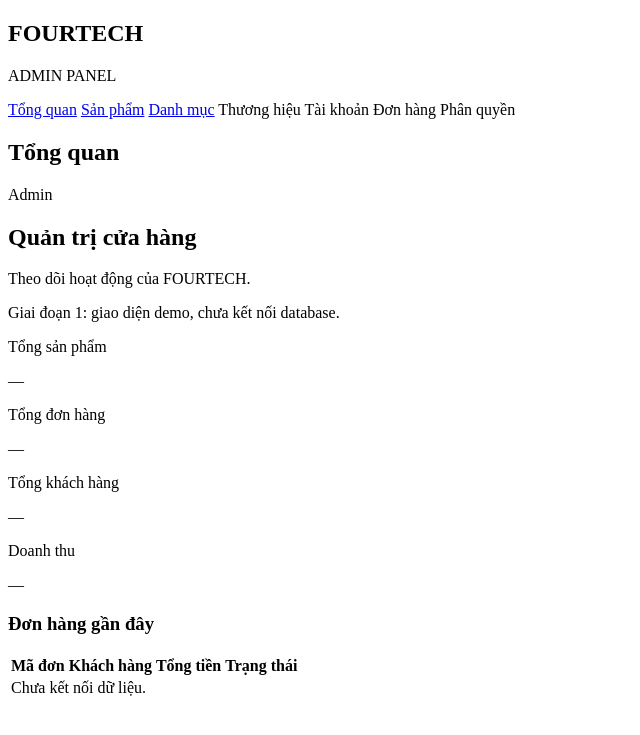
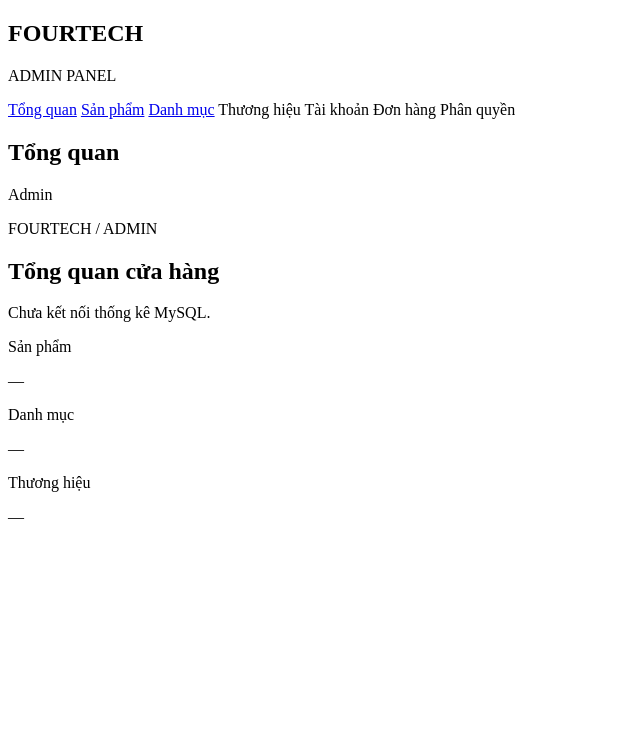
Before and after one commit to minzhoo2206-alt/DuAn_1_nhom4, a PHP site: page /dashboard.php in a window 1280 px wide. Shown: the top 735 px of the page, without its empty margins (0-640 px from the left). Run offline with PHP 8.4, Linux system fonts and the light colour scheme.

Commit message:
fix(admin): integrate dashboard with MySQL statistics

```diff
--- a/app/Services/Admin/RbacAdminService.php
+++ b/app/Services/Admin/RbacAdminService.php
@@ -20,6 +20,7 @@ final class RbacAdminService
     }
     public static function routePermission(string $path,string $method): ?string
     {
+        if (in_array($path, ['/admin', '/admin/dashboard'], true)) return $method === 'GET' ? self::READ : null;
         if (preg_match('~^/admin/(products|categories|brands)(?:/|$)~D',$path)) {
             return $method==='GET' && !preg_match('~/(create|edit)$~D',$path) ? self::READ : self::WRITE;
         }
--- a/resources/views/admin/dashboard.php
+++ b/resources/views/admin/dashboard.php
@@ -1,102 +1,42 @@
 <?php
-
+declare(strict_types=1);
+/** @var array $dashboard */
 $pageTitle = 'Tổng quan';
-
-$stats = [
-    ['label' => 'Tổng sản phẩm', 'value' => '—'],
-    ['label' => 'Tổng đơn hàng', 'value' => '—'],
-    ['label' => 'Tổng khách hàng', 'value' => '—'],
-    ['label' => 'Doanh thu', 'value' => '—'],
-];
-
+// Keep old demo usable outside the local MySQL router; never show fake totals.
+$live = isset($dashboard);
+$stats = $dashboard['stats'] ?? ['Sản phẩm'=>'—','Danh mục'=>'—','Thương hiệu'=>'—'];
+$orders = $dashboard['orders'] ?? [];
+$canOrders = $dashboard['canOrders'] ?? false;
+$e = static fn($value): string => htmlspecialchars((string)$value, ENT_QUOTES | ENT_SUBSTITUTE, 'UTF-8');
 ob_start();
-
 ?>
-
-<section>
-
-    <h2 class="text-2xl font-bold">
-        Quản trị cửa hàng
-    </h2>
-
-    <p class="mt-1 text-slate-500">
-        Theo dõi hoạt động của FOURTECH.
-    </p>
-
-    <p class="my-5 rounded-lg border border-blue-200 bg-blue-50 p-3 text-sm text-blue-800">
-        Giai đoạn 1: giao diện demo, chưa kết nối database.
-    </p>
-
-    <!-- Các ô thống kê -->
-
+<section class="space-y-6">
+    <div class="rounded-2xl bg-slate-900 p-6 text-white">
+        <p class="text-xs font-semibold uppercase tracking-widest text-blue-300">FOURTECH / ADMIN</p>
+        <h2 class="mt-2 text-2xl font-bold">Tổng quan cửa hàng</h2>
+        <p class="mt-2 text-sm text-slate-300"><?= $live ? 'Thống kê trực tiếp từ MySQL local. Chỉ dùng cho kiểm thử.' : 'Chưa kết nối thống kê MySQL.' ?></p>
+    </div>
     <div class="grid grid-cols-1 gap-4 sm:grid-cols-2 xl:grid-cols-4">
-
-        <?php foreach ($stats as $stat): ?>
-
+        <?php foreach ($stats as $label=>$value): ?>
             <article class="rounded-xl border bg-white p-5 shadow-sm">
-
-                <p class="text-sm text-slate-500">
-                    <?= htmlspecialchars($stat['label'], ENT_QUOTES, 'UTF-8') ?>
-                </p>
-
-                <p class="mt-3 text-3xl font-bold">
-                    <?= htmlspecialchars($stat['value'], ENT_QUOTES, 'UTF-8') ?>
-                </p>
-
+                <p class="text-sm text-slate-500"><?= $e($label) ?></p>
+                <p class="mt-3 text-2xl font-bold text-slate-900 break-words"><?= $e($value) ?></p>
             </article>
-
         <?php endforeach; ?>
-
     </div>
-
-    <!-- Bảng đơn hàng -->
-
-    <div class="mt-8 rounded-xl border bg-white p-5 shadow-sm">
-
-        <h3 class="mb-4 text-lg font-bold">
-            Đơn hàng gần đây
-        </h3>
-
-        <div class="overflow-x-auto">
-
-            <table class="w-full text-left text-sm">
-
-                <thead class="bg-slate-100">
-
-                    <tr>
-                        <th class="p-3">Mã đơn</th>
-                        <th class="p-3">Khách hàng</th>
-                        <th class="p-3">Tổng tiền</th>
-                        <th class="p-3">Trạng thái</th>
-                    </tr>
-
-                </thead>
-
-                <tbody>
-
-                    <tr>
-
-                        <td colspan="4"
-                            class="p-8 text-center text-slate-500">
-
-                            Chưa kết nối dữ liệu.
-
-                        </td>
-
-                    </tr>
-
-                </tbody>
-
-            </table>
-
-        </div>
-
+    <?php if ($canOrders): ?>
+    <p class="rounded-lg border border-blue-200 bg-blue-50 p-3 text-sm text-blue-800">COD đơn mẫu đã giao chỉ là tổng giá trị mô phỏng, chưa xác nhận thu tiền hoặc đối soát, không phải doanh thu thật.</p>
+    <div class="rounded-xl border bg-white p-5 shadow-sm">
+        <div class="mb-4 flex flex-wrap items-center justify-between gap-2"><h3 class="text-lg font-bold">Đơn hàng mẫu gần đây</h3><a href="/admin/orders" class="text-sm font-medium text-blue-600">Xem tất cả</a></div>
+        <div class="overflow-x-auto"><table class="w-full text-left text-sm"><thead class="bg-slate-100"><tr><th class="p-3">Mã đơn</th><th class="p-3">Trạng thái</th><th class="p-3">COD</th><th class="p-3">Ngày tạo</th></tr></thead><tbody>
+        <?php foreach ($orders as $order): ?>
+        <tr class="border-b"><td class="p-3"><a class="text-blue-600" href="/admin/orders/<?= (int)$order['id'] ?>"><?= $e($order['checkout_key']) ?></a></td><td class="p-3"><?= $e(\App\Services\Admin\OrderAdminService::LABELS[$order['status']] ?? $order['status']) ?></td><td class="p-3"><?= $e(number_format((float)$order['cod_total'],0,',','.')) ?> ₫</td><td class="p-3"><?= $e($order['created_at']) ?></td></tr>
+        <?php endforeach; ?>
+        <?php if (!$orders): ?><tr><td colspan="4" class="p-8 text-center text-slate-500">Chưa có đơn hàng mẫu.</td></tr><?php endif; ?>
+        </tbody></table></div>
     </div>
-
+    <?php endif; ?>
 </section>
-
 <?php
-
 $content = ob_get_clean();
-
 require __DIR__ . '/layout.php';
```
Also changed, not shown: app/Repositories/Admin/DashboardAdminRepository.php (added, +37 -0 lines), docs/admin-db-test.php (+11 -3 lines).
